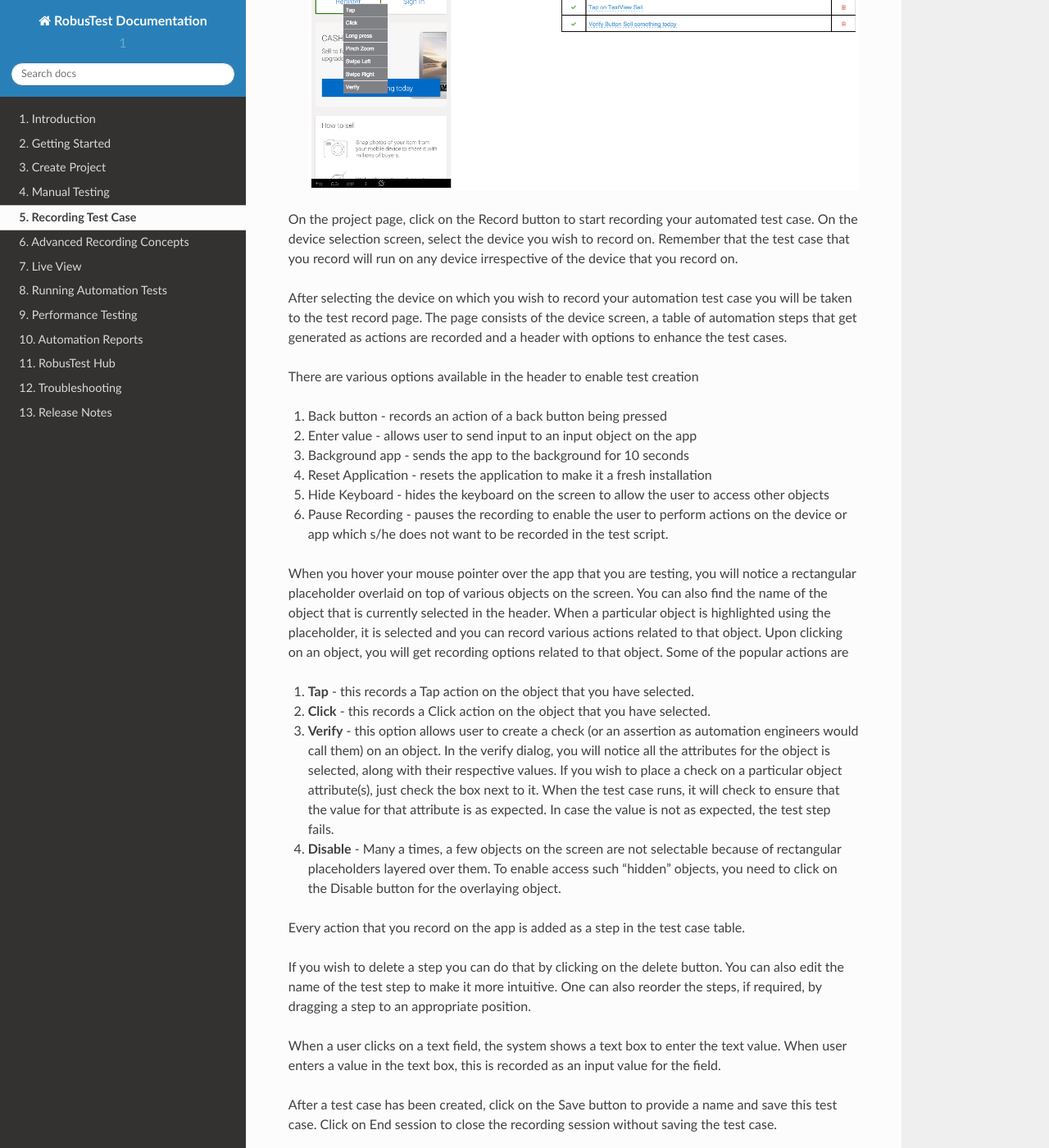
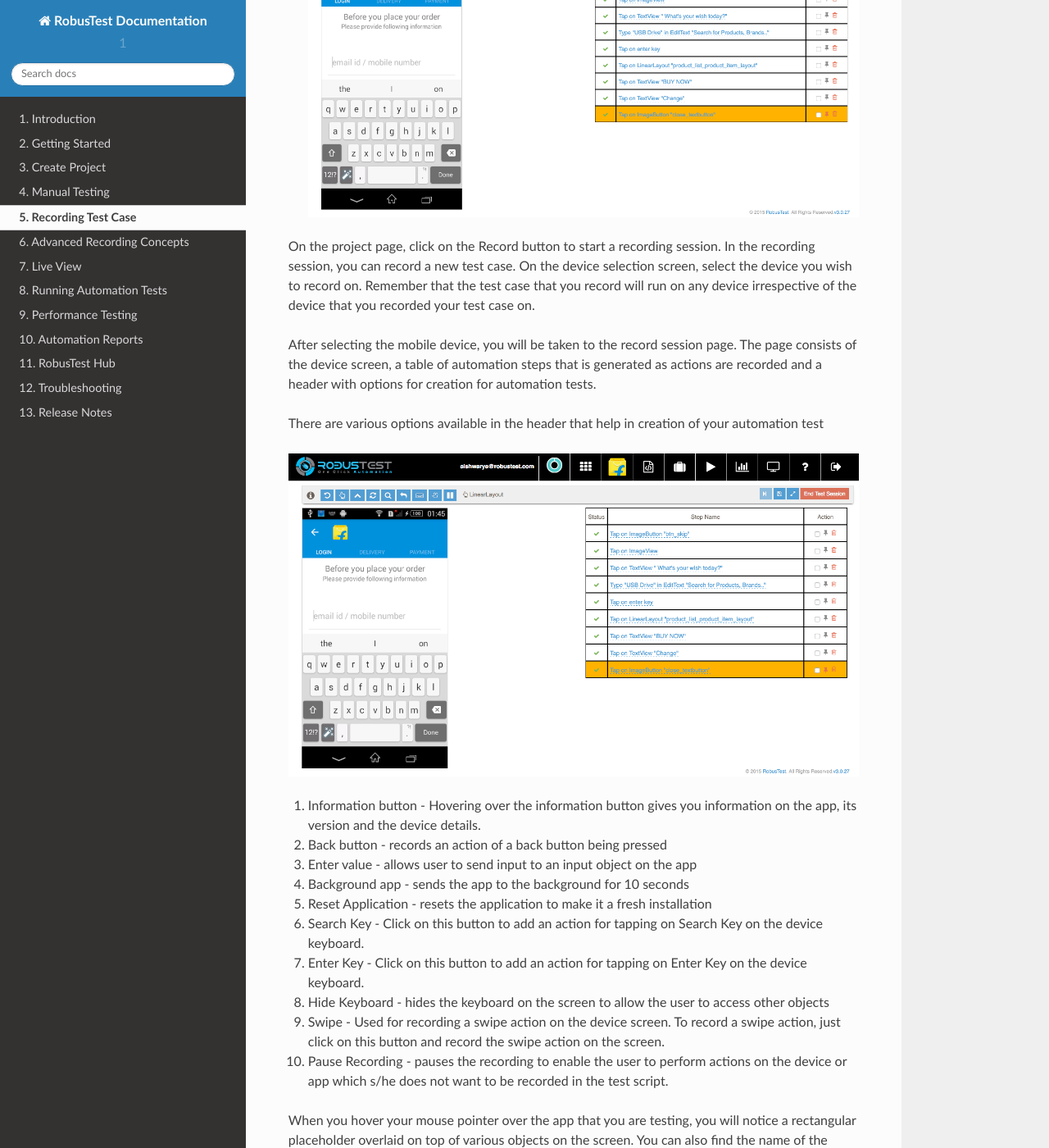
Before and after one commit to izinga/robustest_docs, a Sphinx documentation site: the page built from source/recordingtestcase.rst, in a window 1280 px wide and 1400 px high, scrolled down 275 px. Shown: the whole window at 82% size. Built offline with Sphinx 7.4.7 and the Read the Docs theme 2.0.0, drawn with Linux system fonts in a browser that asks for light colours; some of the changed text lies outside the part shown.

Commit message:
updated recording documentation

```diff
--- a/source/recordingtestcase.rst
+++ b/source/recordingtestcase.rst
@@ -1,37 +1,48 @@
 Recording Test Case
 ===================
- .. image:: _static/recording.png
+ .. image:: _static/recording_main.png
 
-On the project page, click on the Record button to start recording your automated test case. On the device selection screen, select the device you wish to record on. Remember that the test case that you record will run on any device irrespective of the device that you record on.
+On the project page, click on the Record button to start a recording session. In the recording session, you can record a new test case. On the device selection screen, select the device you wish to record on. Remember that the test case that you record will run on any device irrespective of the device that you recorded your test case on.
 
-After selecting the device on which you wish to record your automation test case you will be taken to the test record page. The page consists of the device screen, a table of automation steps that get generated as actions are recorded and a header with options to enhance the test cases.
+After selecting the mobile device, you will be taken to the record session page. The page consists of the device screen, a table of automation steps that is generated as actions are recorded and a header with options for creation for automation tests.
 
-There are various options available in the header to enable test creation
+There are various options available in the header that help in creation of your automation test
 
-1. Back button - records an action of a back button being pressed
-2. Enter value - allows user to send input to an input object on the app
-3. Background app - sends the app to the background for 10 seconds
-4. Reset Application - resets the application to make it a fresh installation
-5. Hide Keyboard - hides the keyboard on the screen to allow the user to access other objects
-6. Pause Recording - pauses the recording to enable the user to perform actions on the device or app which s/he does not want to be recorded in the test script.
+.. image:: _static/recording_main.png
+
+1. Information button - Hovering over the information button gives you information on the app, its version and the device details.
+2. Back button - records an action of a back button being pressed
+3. Enter value - allows user to send input to an input object on the app
+4. Background app - sends the app to the background for 10 seconds
+5. Reset Application - resets the application to make it a fresh installation
+6. Search Key - Click on this button to add an action for tapping on Search Key on the device keyboard.
+7. Enter Key - Click on this button to add an action for tapping on Enter Key on the device keyboard.
+8. Hide Keyboard - hides the keyboard on the screen to allow the user to access other objects
+9. Swipe - Used for recording a swipe action on the device screen. To record a swipe action, just click on this button and record the swipe action on the screen.
+10. Pause Recording - pauses the recording to enable the user to perform actions on the device or app which s/he does not want to be recorded in the test script.
 
 When you hover your mouse pointer over the app that you are testing, you will notice a rectangular placeholder overlaid on top of various objects on the screen. You can also find the name of the object that is currently selected in the header. When a particular object is highlighted using the placeholder, it is selected and you can record various actions related to that object. Upon clicking on an object, you will get recording options related to that object. Some of the popular actions are
 
 1. **Tap** - this records a Tap action on the object that you have selected.
 2. **Click** - this records a Click action on the object that you have selected.
-3. **Verify** - this option allows user to create a check (or an assertion as automation engineers would call them) on an object. In the verify dialog, you will notice all the attributes for the object is selected, along with their respective values. If you wish to place a check on a particular object attribute(s), just check the box next to it. When the test case runs, it will check to ensure that the value for that attribute is as expected. In case the value is not as expected, the test step fails.
-4. **Disable** - Many a times, a few objects on the screen are not selectable because of rectangular placeholders layered over them. To enable access such "hidden" objects, you need to click on the Disable button for the overlaying object.
+3. **Long Press** - this records a Long Press action on the object that you have selected.
+4. **Zoom** - this records a Zoom In action on the screen
+5. **Pinch** - this records a Zoom Out action on the screen
+6. **Verify Object** - this option allows user to create a check (or an assertion as automation engineers would call them) on an object. In the verify dialog, you will notice all the attributes for the object is selected, along with their respective values. If you wish to place a check on a particular object attribute(s), just check the box next to it. When the test case runs, it will check to ensure that the value for that attribute is as expected. In case the value is not as expected, the test step fails.
+7. **Inspect Element** - this option allows user to study the object and its attributes. This is useful for advanced users and for debugging.
 
 Every action that you record on the app is added as a step in the test case table.
+There are many useful option available as part of the Recording session.
 
-If you wish to delete a step you can do that by clicking on the delete button.
-You can also edit the name of the test step to make it more intuitive.
-One can also reorder the steps, if required, by dragging a step to an appropriate position.
+1. If you wish to delete a step you can do that by clicking on the delete button.
+2. If you wish to re-run a step or a group of steps, you can do that by selecting the steps and clicking on the Run Steps button in the header.
+3. You can save your test case and continue the recording session. Once you have saved your test case, you could either update it or create a new one.
+4. You can also edit the name of the test step to make it more intuitive.
+5. An orange highlighter points to the location of the current execution pointer
+6. The pin icon in the Action column enables user to select the current execution point
 
 When a user clicks on a text field, the system shows a text box to enter the text value.
 When user enters a value in the text box, this is recorded as an input value for the field.
-
-
 
 After a test case has been created, click on the Save button to provide a name and save this test case. Click on End session to close the recording session without saving the test case.
 
@@ -41,6 +52,8 @@
 2. Test Script: This tab shows the test script to be executed when the automated test case runs. The script is shown in a smart script editor. If the user wishes to add custom code to his/her test scripts, s/he can do that in this script editor. The editor also checks for syntax correctness.
 3. Meta Data: The test script has been designed in a modular way to separate the app objects from the test script. This ensures that the test case can be easily updated and maintained as builds change over time.
 4. User Data: In line with the modular design, the user data too is separated out from the test script and is available in the User Data tab.
+
+You can click on the End Session button to end the recording session.
 
 **Re-record a test case**
 
```
Also changed, not shown: source/_static/recording_header.png (added), source/_static/recording_main.png (added).
